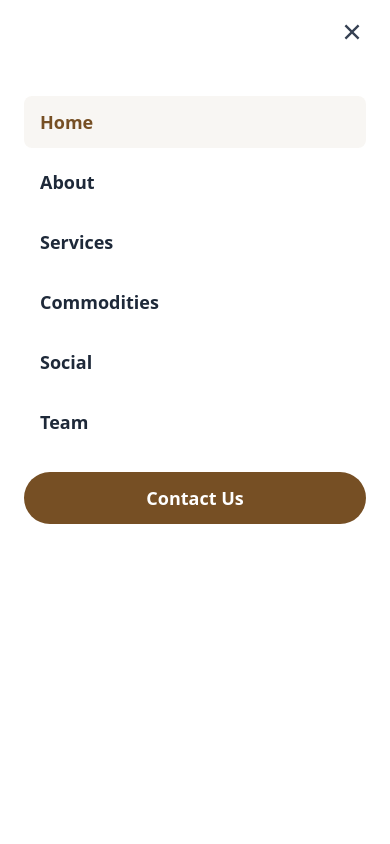
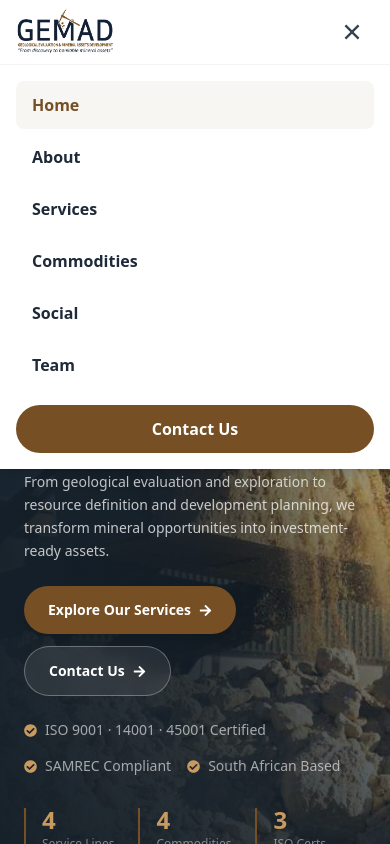
Before and after one commit to munashex/gemad2, a React (Vite) app: page / in a window 390 px wide. Both pictures are taken after a click on the button "Toggle menu". Shown: the top 844 px of the page. Built offline with nearby package versions, Linux system fonts and the light colour scheme; what tailwindcss-animated would draw is missing.

Commit message:
removing bugs from navbar

```diff
--- a/src/components/Navbar.jsx
+++ b/src/components/Navbar.jsx
@@ -2,7 +2,6 @@ import { useState, useEffect } from 'react'
 import { Link, useLocation } from 'react-router-dom'
 import { CgMenu } from 'react-icons/cg'
 import { RiCloseFill } from 'react-icons/ri'
-import { motion, AnimatePresence } from 'framer-motion'
 
 const Navbar = () => {
     const [toggleNav, setToggleNav] = useState(false)
@@ -34,12 +33,6 @@ const Navbar = () => {
 
     const isActive = (path) => location.pathname === path
 
-    // Simple animation variants
-    const menuVariants = {
-        hidden: { opacity: 0, y: -20 },
-        visible: { opacity: 1, y: 0, transition: { duration: 0.3 } }
-    }
-
     return (
         <div className={`sticky top-0 z-50 transition-all duration-300 ${
             scrolled
@@ -47,14 +40,14 @@ const Navbar = () => {
                 : 'bg-white'
         }`}>
             {/* ── Desktop ── */}
-            <div className="hidden xl:flex">
+            <div className="hidden lg:block">
                 <div className="container mx-auto px-6 xl:px-16 py-2">
                     <div className="flex items-center justify-between">
 
                         {/* Logo */}
                         <Link to="/" className="shrink-0">
                             <img
-                                src="images/logo/logo.png"
+                                src="/images/logo/logo.png"
                                 alt="GEMAD"
                                 className="h-16 w-auto object-contain hover:opacity-90 transition-opacity duration-200"
                             />
@@ -88,12 +81,12 @@ const Navbar = () => {
                 </div>
             </div>
 
-            {/* ── Tablet / Mobile (xl and below) ── */}
-            <div className="flex xl:hidden">
-                <div className="w-full px-4 py-2 flex items-center justify-between">
+            {/* ── Mobile ── */}
+            <div className="lg:hidden">
+                <div className="px-4 py-2 flex items-center justify-between">
                     <Link to="/" onClick={() => setToggleNav(false)}>
                         <img
-                            src="images/logo/logo.png"
+                            src="/images/logo/logo.png"
                             alt="GEMAD"
                             className="h-12 w-auto object-contain"
                         />
@@ -101,7 +94,7 @@ const Navbar = () => {
 
                     <button
                         onClick={() => setToggleNav(!toggleNav)}
-                        className="p-2 rounded-lg hover:bg-gray-100 transition-colors duration-200 z-50"
+                        className="p-2 rounded-lg hover:bg-gray-100 transition-colors duration-200"
                         aria-label="Toggle menu"
                     >
                         {toggleNav ? (
@@ -112,23 +105,16 @@ const Navbar = () => {
                     </button>
                 </div>
 
-                {/* Mobile/Tablet menu */}
-                <AnimatePresence>
+                {/* Mobile menu */}
                 {toggleNav && (
-                        <motion.div
-                            className="fixed top-0 left-0 right-0 bottom-0 bg-white z-40 overflow-y-auto pt-20"
-                            initial="hidden"
-                            animate="visible"
-                            exit="hidden"
-                            variants={menuVariants}
-                        >
-                            <div className="px-6 py-4 space-y-2">
+                    <div className="absolute left-0 right-0 bg-white shadow-lg z-40 border-t border-gray-100">
+                        <div className="px-4 py-4 space-y-1">
                             {navLinks.map((item) => (
                                 <Link
                                     key={item.name}
                                     to={item.path}
                                     onClick={() => setToggleNav(false)}
-                                        className={`block px-4 py-3 text-lg font-semibold rounded-lg transition-colors duration-200 ${
+                                    className={`block px-4 py-3 text-base font-semibold rounded-lg transition-colors duration-200 ${
                                         isActive(item.path)
                                             ? 'text-[#764f24] bg-[#764f24]/5'
                                             : 'text-gray-800 hover:bg-gray-50 hover:text-[#764f24]'
@@ -141,14 +127,13 @@ const Navbar = () => {
                             <Link
                                 to="/contact"
                                 onClick={() => setToggleNav(false)}
-                                    className="block text-center mt-6 px-4 py-3 text-lg font-semibold rounded-full bg-[#764f24] text-white hover:bg-[#a06a32] transition-all duration-300"
+                                className="block text-center mt-4 px-4 py-3 text-base font-semibold rounded-full bg-[#764f24] text-white hover:bg-[#a06a32] transition-all duration-300"
                             >
                                 Contact Us
                             </Link>
                         </div>
-                        </motion.div>
+                    </div>
                 )}
-                </AnimatePresence>
             </div>
         </div>
     )
```
Lines whose indentation alone changed are shown as unchanged.
